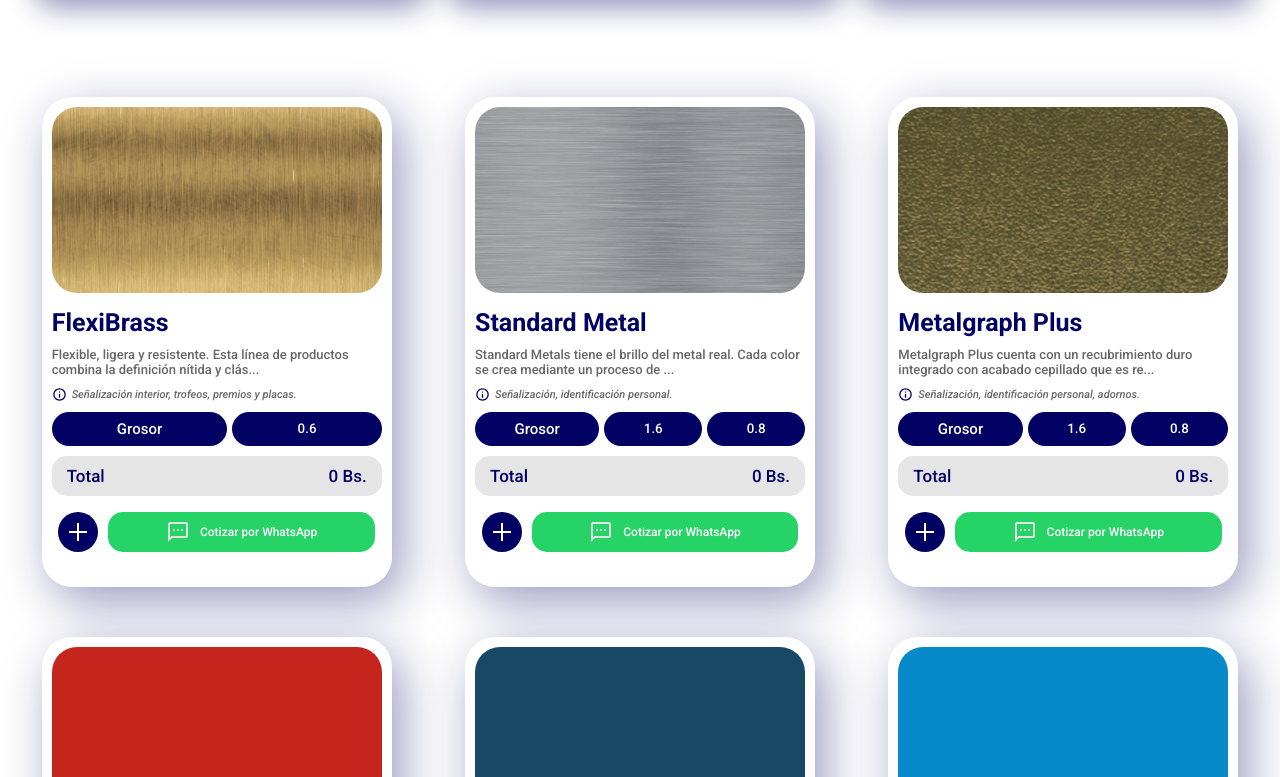
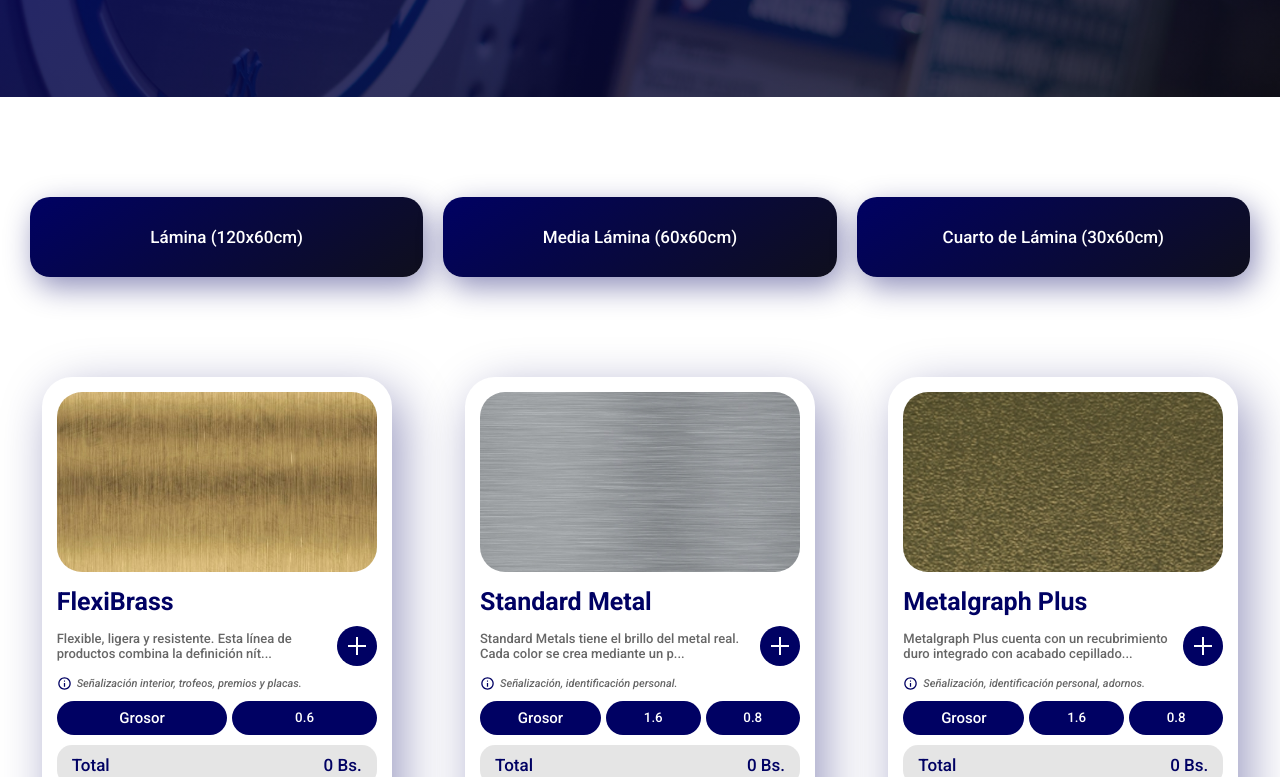
Before and after one commit to freddybit/rowmark-vzla, an Angular app in the folder project/rowmark-frontend/: page /home in a window 1280 px wide. Shown: the part 1383-2160 px from the top of the page. Built offline with nearby package versions, Linux system fonts and the light colour scheme; no server answers.

Commit message:
Se cambio la disposicion de los botones de los productos

```diff
--- a/project/rowmark-frontend/src/app/pages/home-public.page/home-public.page.html
+++ b/project/rowmark-frontend/src/app/pages/home-public.page/home-public.page.html
@@ -1,4 +1,4 @@
 <app-home-section />
+<app-info-section />
 <app-catalog id="catalog" />
-<app-info-section />
 <app-footer />
--- a/project/rowmark-frontend/src/app/shared/product-card.component/product-card.component.css
+++ b/project/rowmark-frontend/src/app/shared/product-card.component/product-card.component.css
@@ -1,4 +1,10 @@
+/* --- VARIABLES Y AJUSTES BASE --- */
+:root {
+    --main-color: #000263;
+    --main-color-hover: #050785;
+}
 
+/* --- ARTICLE CARD --- */
 article {
     display: flex;
     flex-direction: column;
@@ -7,7 +13,7 @@
     min-height: 490px;
     box-shadow: 1rem 1.5rem 5rem #00026365;
     border-radius: 3rem;
-    padding: 10px;
+    padding: 1.5rem; /* Ajustado a rem para consistencia */
     background-color: rgba(255, 255, 255, 1);
     gap: 15px;
     box-sizing: border-box;
@@ -40,16 +46,53 @@
 
 h3 {
     width: 100%;
-    font-size: 2.5rem;
+    /* Tipografía fluida: escala entre 1.8rem y 2.5rem según el ancho del viewport */
+    font-size: clamp(1.8rem, 4vw, 2.5rem);
     color: var(--main-color);
+    margin: 0;
+}
+
+.description-area {
+    display: flex;
+    flex-direction: row;
+    flex-wrap: nowrap; /* Evitar wrap no deseado, usar gap */
+    gap: 1rem;
+    justify-content: space-between;
+    align-items: center;
+    margin-top: 3%;
 }
 
 .description-card  {
-    width: 100%;
-    font-size: 1.3rem;
+    flex: 1;
+    font-size: clamp(1.1rem, 2vw, 1.3rem);
     font-weight: 500;
-    margin-top: 3%;
     color: rgba(0, 0, 0, 0.6);
+    margin: 0;
+}
+
+.description-area button {
+    width: 4rem;
+    height: 4rem; /* Forzar consistencia cuadrada/circular */
+    flex-shrink: 0; /* Evitar que el botón se encoja si el texto es largo */
+    border-radius: 2rem;
+    background-color: var(--main-color);
+    border: none;
+    cursor: pointer;
+    display: flex;
+    justify-content: center;
+    align-items: center;
+    transition: all 0.3s ease;
+}
+
+.description-area button svg {
+    width: 24px;
+    height: 24px;
+    fill: #FFFFFF;
+}
+
+.description-area button:hover {
+    background-color: var(--main-color-hover);
+    box-shadow: 0 4px 12px rgba(0, 1, 99, 0.2);
 }
 
 .usability {
@@ -62,12 +105,14 @@
     font-style: italic;
     font-weight: 500;
     color: rgba(0, 0, 0, 0.6);
+    margin: 0;
 }
 
 .info-svg {
     width: 15px;
     height: 15px;
     fill: var(--main-color);
+    flex-shrink: 0;
 }
 
 .size-btn-area {
@@ -81,26 +126,27 @@
 
 .size-btn-area button, .size-btn-area span {
     flex: 1 1 auto;
-    min-width: 25%;
+    min-width: fit-content;
     padding: 0.8rem 1rem;
     border-radius: 2rem;
-    background-color: var(--main-color, #000263);
+    background-color: var(--main-color);
     color: #FFFFFF;
     font-weight: 500;
     border: none;
     transition: all 0.3s ease;
-    cursor: pointer;
 }
+
+.size-btn-area button { cursor: pointer; }
 
 .size-btn-area span {
     display: flex;
     justify-content: center;
     align-items: center;
-    font-size: 1.5rem;
+    font-size: clamp(1.2rem, 3vw, 1.5rem);
 }
 
 .size-btn-area button:hover {
-    background-color: #050785;
+    background-color: var(--main-color-hover);
     box-shadow: 0 4px 12px rgba(0, 1, 99, 0.2);
 }
 
@@ -119,7 +165,7 @@
 }
 
 .price-area p {
-    font-size: 1.7rem;
+    font-size: clamp(1.4rem, 3vw, 1.7rem);
     margin: 0;
     color: var(--main-color);
 }
@@ -130,34 +176,11 @@
     justify-content: space-between;
     align-items: stretch;
     margin-top: 1rem;
-    padding: 2%;
     gap: 1rem;
 }
 
-.footer-area button {
-    width: 4rem;
-    min-height: 4rem;
-    border-radius: 2rem;
-    background-color: var(--main-color, #000263);
-    border: none;
-    cursor: pointer;
-    display: flex;
-    justify-content: center;
-    align-items: center;
-}
-
-.footer-area button svg {
-    width: 24px;
-    height: 24px;
-    fill: #FFFFFF;
-}
-
-.footer-area button:hover {
-    background-color: #050785;
-    box-shadow: 0 4px 12px rgba(0, 1, 99, 0.2);
-}
-
 .footer-area a {
+    width: 100%;
     display: flex;
     flex-direction: row;
     gap: 10px;
@@ -166,9 +189,10 @@
     align-items: center;
     background-color: #25D366;
     border-radius: 1.5rem;
-    transition: 300ms ease;
+    transition: background-color 300ms ease;
     text-decoration: none;
-    padding: 0.5rem;
+    padding: 1rem;
+    cursor: pointer;
 }
 
 .footer-area a span {
@@ -181,18 +205,19 @@
     background-color: #128C7E;
 }
 
-/* Ventana Modal */
+/* --- VENTANA MODAL --- */
 
 dialog {
     box-sizing: border-box;
     margin: auto;
     border: none;
     background-color: #ffffff;
-    width: 100%;
+    width: 90vw; /* Cambiado de 100% a 90vw para evitar tocar bordes en móviles/tablets */
     max-width: 700px;
     max-height: 90vh;
     border-radius: 2rem;
     overflow: hidden;
+    padding: 0; /* Reseteo de padding por defecto de dialog */
 }
 
 dialog[open] {
@@ -209,7 +234,8 @@
 dialog .modal-img {
     flex-shrink: 0;
     box-shadow: 0 10px 15px #0002635d;
-    height: 25vh;
+    width: 100%;
+    aspect-ratio: 21 / 9; /* Reemplaza el vh problemático por una proporción fija */
     overflow: hidden;
 }
 
@@ -221,57 +247,99 @@
     display: block;
 }
 
-dialog > div {
-    padding: 4rem 2rem;
+dialog > .modal-content {
+    padding: 3rem 2rem;
     overflow-y: auto;
 }
 
 .modal-title {
     color: var(--main-color);
-    font-size: 4rem;
+    font-size: clamp(2.5rem, 6vw, 4rem);
+    margin: 0;
 }
 
 .modal-description {
-    padding: 2rem 0;
-    font-size: 1.5rem;
+    padding: 1.5rem 0;
+    font-size: clamp(1.2rem, 3vw, 1.5rem);
     color: rgba(0, 0, 0, 0.6);
     font-weight: 500;
+    margin: 0;
 }
 
 .modal-subtitle {
-    font-size: 2.5rem;
+    font-size: clamp(2rem, 4vw, 2.5rem);
     color: var(--main-color);
     margin-top: 1rem;
+    margin-bottom: 1rem;
 }
 
 .modal-specifications-list {
-    margin: 2rem 0;
+    margin: 1.5rem 0;
     display: flex;
     flex-direction: column;
     list-style-type: none;
     background-color: #787afd3f;
-    padding: 3rem 2rem;
+    padding: 2rem;
     border-radius: 1rem;
-    gap: 5rem;
+    gap: 1.5rem; /* Reemplazado el gap destructivo de 10rem */
 }
 
 .modal-specifications-list li {
     display: flex;
     flex-direction: row;
     justify-content: space-between;
-    gap: 10rem;
+    gap: 1rem;
+    align-items: center; /* Alinear items si el texto se envuelve */
 }
 
 .modal-specifications-list li p {
-    font-size: 1.5rem;
+    font-size: clamp(1.2rem, 3vw, 1.5rem);
     font-weight: 500;
     color: var(--main-color);
-    text-wrap: unset;
+    margin: 0;
+    text-align: right;
 }
 
 .specification {
-    width: 100%;
-    max-width: 50px;
+    min-width: fit-content; /* Permitir que ocupe el espacio necesario sin empujar todo */
+    text-align: left !important;
+}
+
+.modal-price-section {
+    display: flex;
+    flex-direction: column;
+    gap: 1.5rem;
+    margin-top: 2rem;
+}
+
+.modal-price-section ol {
+    list-style: none;
+    display: flex;
+    flex-direction: column;
+    background-color: #a3a3a348;
+    border-radius: 1rem;
+    padding: 2rem;
+    margin: 0;
+    gap: 1.5rem;
+}
+
+.modal-price-section ol li {
+    display: flex;
+    flex-direction: row;
+    justify-content: space-between;
+    align-items: center;
+}
+
+.modal-price-section ol li p {
+    font-size: clamp(1.2rem, 3vw, 1.5rem);
+    font-weight: 500;
+    color: var(--main-color);
+    margin: 0;
+}
+
+.modal-price-section ol .border-top {
+    padding-top: 1rem;
+    border-top: 1px solid var(--main-color);
 }
 
 .modal-footer {
@@ -279,7 +347,7 @@
     flex-direction: row;
     justify-content: space-between;
     align-items: stretch;
-    margin-top: 5rem;
+    margin-top: 3rem;
     gap: 1rem;
 }
 
@@ -290,47 +358,15 @@
     cursor: pointer;
     background-color: rgba(216, 0, 0, 0.966);
     font-weight: 500;
-    color: #FFFFFF;
+    display: flex;
+    align-items: center;
+    justify-content: center;
 }
 
 .modal-footer button svg {
     fill: #FFFFFF;
     width: 24px;
     height: 24px;
-}
-
-.modal-price-section {
-    display: flex;
-    flex-direction: column;
-    gap: 2rem;
-}
-
-.modal-price-section ol {
-    list-style: none;
-    display: flex;
-    flex-direction: column;
-    background-color: #a3a3a348;
-    border-radius: 1rem;
-    padding: 2rem;
-    gap: 2rem;
-}
-
-.modal-price-section ol li {
-    display: flex;
-    flex-direction: row;
-    justify-content: space-between;
-    align-items: center;
-}
-
-.modal-price-section ol li p {
-    font-size: 1.5rem;
-    font-weight: 500;
-    color: var(--main-color);
-}
-
-.modal-price-section ol .border-top {
-    padding: 1rem 0 0 0;
-    border-top: 1px solid var(--main-color);
 }
 
 .modal-footer a {
@@ -342,65 +378,74 @@
     align-items: center;
     background-color: #25D366;
     border-radius: 1rem;
-    transition: 300ms ease;
+    transition: background-color 300ms ease;
     text-decoration: none;
-    padding: 0.5rem;
+    padding: 1rem;
     color: #FFFFFF;
-    font-size: 1.5rem;
+    font-size: clamp(1.2rem, 3vw, 1.5rem);
     font-weight: 500;
 }
 
-@media screen and (max-width: 480px) {
-    /* --- MODIFICADO AQUÍ --- */
-    dialog .modal-img {
-        height: 20vh;
+/* --- MEDIA QUERIES --- */
+
+/* Breakpoint para Tablets y pantallas medianas */
+@media screen and (max-width: 768px) {
+    .modal-specifications-list li {
+        flex-direction: column;
+        align-items: flex-start;
+        gap: 0.5rem;
     }
 
-    dialog > div {
-        padding: 2rem 1.5rem;
+    .modal-specifications-list li p {
+        text-align: left;
     }
-    .modal-title { font-size: 2.5rem; }
-    .modal-specifications-list { gap: 2.5rem; }
-    .modal-specifications-list li {
-        gap: 2rem;
-        flex-direction: column;
-        align-items: flex-start;
-    }
-    .modal-footer { flex-direction: column-reverse; }
 }
 
+/* Breakpoint para Móviles */
 @media screen and (max-width: 480px) {
     article {
         border-radius: 2rem;
-        padding: 15px;
+        padding: 1rem;
     }
 
-    h3 {
-        font-size: 1.8rem;
+    .description-area {
+        flex-direction: column;
+        align-items: stretch; /* Estira los elementos hijos para que ocupen todo el ancho */
+        gap: 1rem;
     }
 
-    .description-card {
-        font-size: 1.1rem;
+    .description-area button {
+        width: 100%;
+        height: auto; /* Anula el height: 4rem fijo que le pusimos en desktop */
+        padding: 0.8rem; /* Para darle área táctil sin ser un cuadrado gigante */
+        border-radius: 1.5rem;
     }
 
     .size-btn-area {
         flex-direction: column;
     }
 
-    .size-btn-area button {
+    .size-btn-area button, .size-btn-area span {
         width: 100%;
-    }
-
-    .price-area p {
-        font-size: 1.4rem;
     }
 
     .footer-area {
         flex-direction: column-reverse;
     }
 
-    .footer-area button {
+    dialog > .modal-content {
+        padding: 1.5rem 1.5rem;
+    }
+
+    dialog .modal-img {
+        aspect-ratio: 16 / 9; /* Ajusta la proporción en móvil para ganar espacio vertical */
+    }
+
+    .modal-footer {
+        flex-direction: column-reverse;
+    }
+
+    .modal-footer button {
         width: 100%;
-        border-radius: 1.5rem;
     }
 }
--- a/project/rowmark-frontend/src/app/shared/product-card.component/product-card.component.html
+++ b/project/rowmark-frontend/src/app/shared/product-card.component/product-card.component.html
@@ -4,7 +4,12 @@
     </section>
     <section class="info-area">
         <h3>{{ title }}</h3>
-        <p class="description-card">{{ cardDescription }}</p>
+        <div class="description-area">
+            <p class="description-card">{{ cardDescription }}</p>
+            <button (click)="openModal()">
+                <svg xmlns="http://www.w3.org/2000/svg" viewBox="0 -960 960 960"><path d="M440-120v-320H120v-80h320v-320h80v320h320v80H520v320h-80Z"/></svg>
+            </button>
+        </div>
         <p class="usability">
             <svg class="info-svg" xmlns="http://www.w3.org/2000/svg" viewBox="0 -960 960 960"><path d="M440-280h80v-240h-80v240Zm68.5-331.5Q520-623 520-640t-11.5-28.5Q497-680 480-680t-28.5 11.5Q440-657 440-640t11.5 28.5Q463-600 480-600t28.5-11.5ZM480-80q-83 0-156-31.5T197-197q-54-54-85.5-127T80-480q0-83 31.5-156T197-763q54-54 127-85.5T480-880q83 0 156 31.5T763-763q54 54 85.5 127T880-480q0 83-31.5 156T763-197q-54 54-127 85.5T480-80Zm0-80q134 0 227-93t93-227q0-134-93-227t-227-93q-134 0-227 93t-93 227q0 134 93 227t227 93Zm0-320Z"/></svg>
             {{ usability }}
@@ -25,9 +30,6 @@
             <p>{{ totalPrice }} Bs.</p>
         </div>
         <div class="footer-area">
-            <button (click)="openModal()">
-                <svg xmlns="http://www.w3.org/2000/svg" viewBox="0 -960 960 960"><path d="M440-120v-320H120v-80h320v-320h80v320h320v80H520v320h-80Z"/></svg>
-            </button>
             <a (click)="sendWhatsAppOrder(title, totalPrice)">
                 <svg xmlns="http://www.w3.org/2000/svg" height="24px" viewBox="0 -960 960 960" width="24px" fill="#e3e3e3"><path d="M348.5-531.5Q360-543 360-560t-11.5-28.5Q337-600 320-600t-28.5 11.5Q280-577 280-560t11.5 28.5Q303-520 320-520t28.5-11.5Zm160 0Q520-543 520-560t-11.5-28.5Q497-600 480-600t-28.5 11.5Q440-577 440-560t11.5 28.5Q463-520 480-520t28.5-11.5Zm160 0Q680-543 680-560t-11.5-28.5Q657-600 640-600t-28.5 11.5Q600-577 600-560t11.5 28.5Q623-520 640-520t28.5-11.5ZM80-80v-720q0-33 23.5-56.5T160-880h640q33 0 56.5 23.5T880-800v480q0 33-23.5 56.5T800-240H240L80-80Zm126-240h594v-480H160v525l46-45Zm-46 0v-480 480Z"/></svg>
                 <span>Cotizar por WhatsApp</span>
--- a/project/rowmark-frontend/src/app/shared/product-card.component/product-card.component.ts
+++ b/project/rowmark-frontend/src/app/shared/product-card.component/product-card.component.ts
@@ -46,7 +46,7 @@
   }
 
   getCardDescription(): void {
-    if (this.description.length > 90) this.cardDescription = (this.description.slice(0, 90) + '...');
+    if (this.description.length > 90) this.cardDescription = (this.description.slice(0, 80) + '...');
     else this.cardDescription = this.description;
   }
 
```
